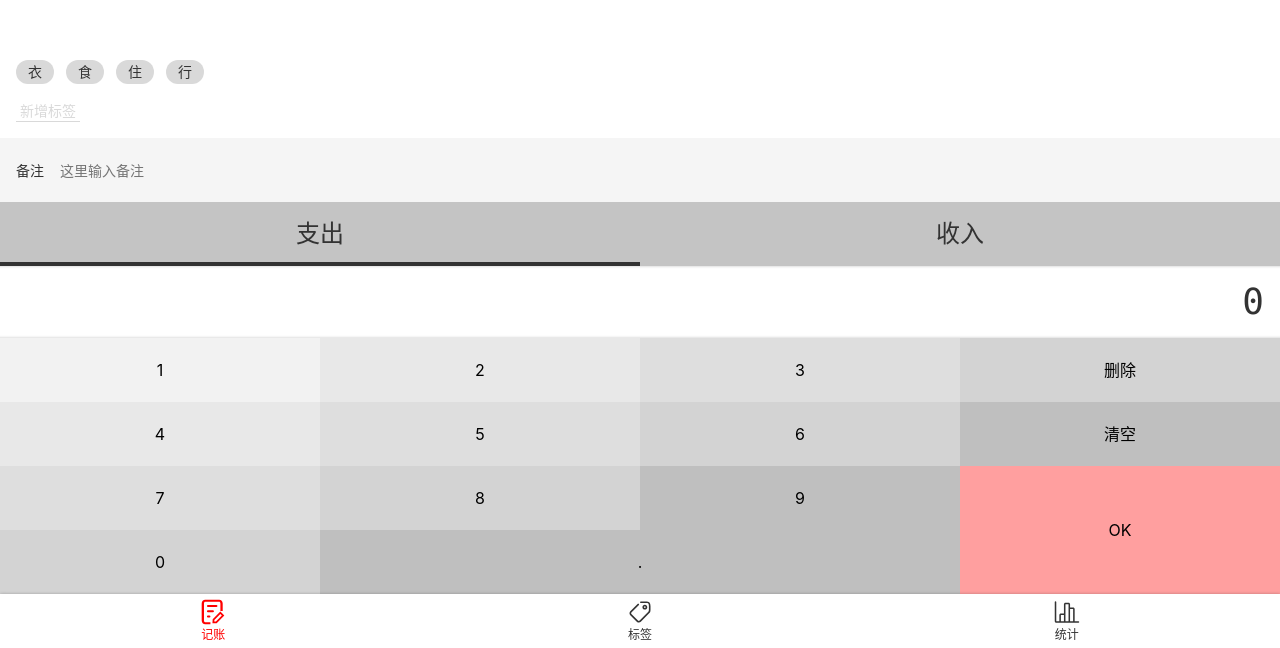
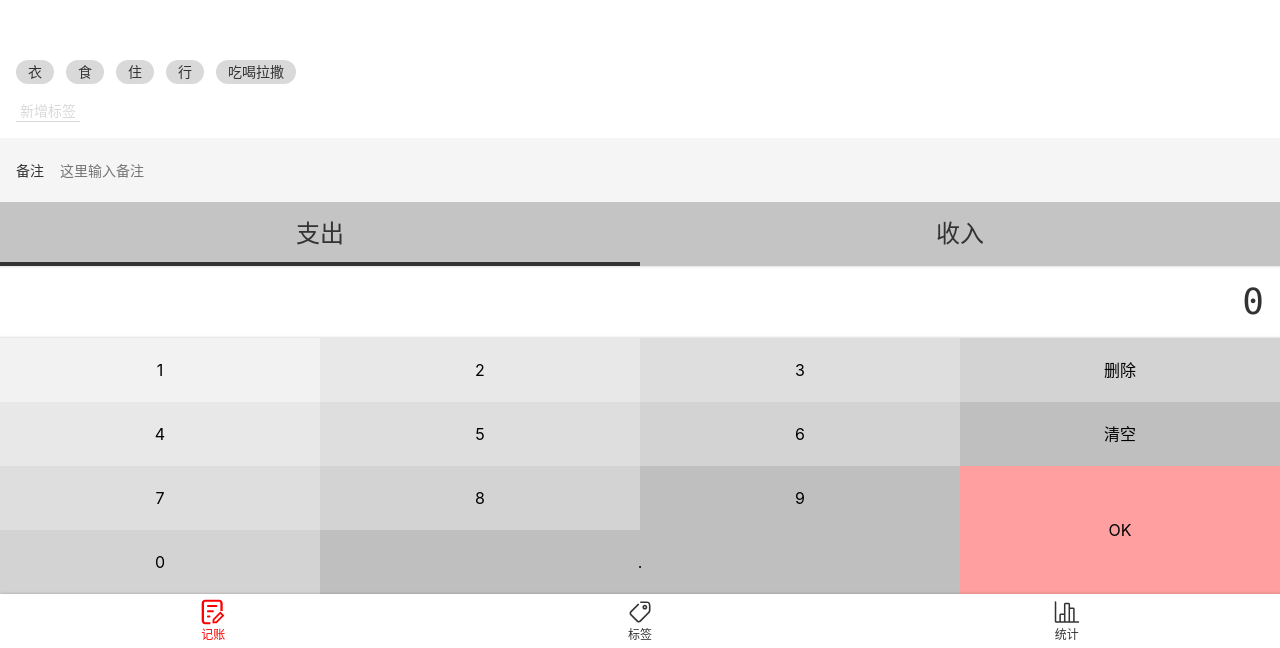
Before and after one commit to ertigers/HuHuLog-vue, a Vue app: page /#/money in a window 1280 px wide. Shown: the part 152-800 px from the top of the page. Built offline with nearby package versions, Linux system fonts and the light colour scheme.

Commit message:
tags，选中

```diff
--- a/src/views/money/components/Tags.vue
+++ b/src/views/money/components/Tags.vue
@@ -4,17 +4,28 @@
       <button>新增标签</button>
     </div>
     <ul class="tags-list">
-      <li>衣</li>
-      <li>食</li>
-      <li>住</li>
-      <li>行</li>
+      <li v-for="tag in tagData" :key="tag" @click="toogle(tag)" :class="selectedTags.indexOf(tag)>=0 && 'selected' ">{{tag}}</li>
     </ul>
   </div>
 </template>
 <script lang='ts'>
-export default {
-name:'Tags'
+import Vue from 'vue'
+import { Component,Prop } from 'vue-property-decorator'
+@Component
+export default class Tags extends Vue {
+  @Prop() tagData: string[] | undefined
+  selectedTags: string[] = []
+  toogle(tag:string) {
+    const index = this.selectedTags.indexOf(tag)
+    if( index >= 0) {
+      this.selectedTags.splice(index,1)
+    }else {
+      this.selectedTags.push(tag)
+    }
+  }
 }
+
+
 </script>
 <style lang='scss' scoped>
 .tags {
@@ -35,6 +46,9 @@ name:'Tags'
       margin-right: 12px;
       margin-top: 8px;
     }
+    .selected {
+      background: rgb(255, 159, 159);
+    }
   }
   > .tag-add {
     padding-top: 16px;
--- a/src/views/money/index.vue
+++ b/src/views/money/index.vue
@@ -3,7 +3,7 @@
     <NumberPad/>
     <Types/>
     <Notes/>
-    <Tags/>
+    <Tags :tag-data="tags"/>
   </Layout>
 </template>
 
@@ -14,7 +14,12 @@ import Tags from './components/Tags.vue';
 import Types from './components/Types.vue';
 export default {
   name: "Money",
-  components:{ NumberPad, Tags, Types, Notes }
+  components:{ NumberPad, Tags, Types, Notes },
+  data() {
+    return {
+      tags:['衣','食','住','行','吃喝拉撒']
+    }
+  },
 };
 </script>
 <style lang="scss">
```
